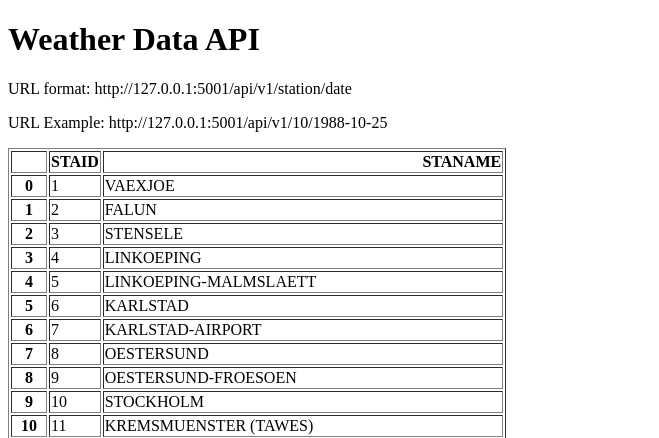
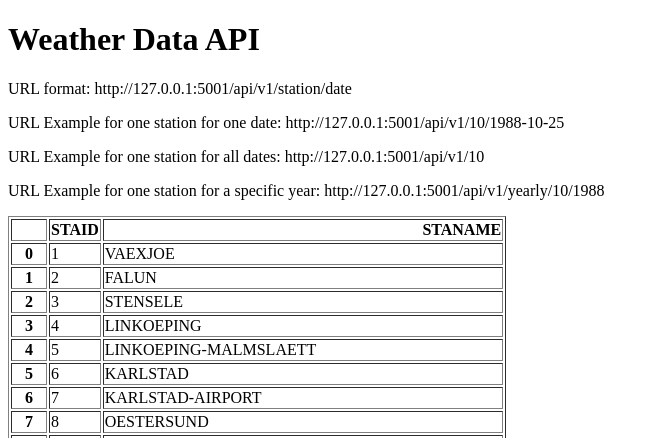
Before and after one commit to TheItalianDataGuy/weather_new_api, a Flask app: page / in a window 1280 px wide. Shown: the top 438 px of the page, without its empty margins (0-659 px from the left). Run offline with Flask 3, Linux system fonts and the light colour scheme.

Commit message:
Add URL endpoints for yearly, all data

```diff
--- a/main.py
+++ b/main.py
@@ -1,7 +1,6 @@
 from flask import Flask, render_template
 import pandas as pd
-
-
+from datetime import datetime
 
 # Create a website object
 app = Flask(__name__)
@@ -9,6 +8,7 @@ app = Flask(__name__)
 # Table to be visualised on the home webpage
 stations = pd.read_csv("data_small/stations.txt", skiprows=17)
 stations = stations[["STAID", "STANAME                                 "]]
+
 
 # Connect html pages to the website object (DECORATOR)
 @app.route("/")
@@ -19,7 +19,7 @@ def home():
     return render_template("home.html", data=stations.to_html())
 
 
-# By using <statio> <date> you make this variable dynamic
+# By using <station> <date> you make this variable dynamic
 # So the users can insert the station and date they want
 @app.route("/api/v1/<station>/<date>")
 def about(station, date):
@@ -34,6 +34,26 @@ def about(station, date):
             "temperature": temperature}
 
 
+# Create the option to select a specific station and get all the data with years and temperatures
+@app.route("/api/v1/<station>")
+def all_data(station):
+    filename = "data_small/TG_STAID" + str(station).zfill(6) + ".txt"
+    df = pd.read_csv(filename, skiprows=20, parse_dates=["    DATE"])
+    result = df.to_dict(orient="records")
+    return result
+
+
+# Crete URL based on the date.
+# '    DATE' needs to be converted into a string with .astype() function
+# .str.startswith(str(year)) will select the year typed in
+@app.route("/api/v1/yearly/<station>/<year>")
+def yearly(station, year):
+    filename = "data_small/TG_STAID" + str(station).zfill(6) + ".txt"
+    df = pd.read_csv(filename, skiprows=20)
+    df['    DATE'] = df['    DATE'].astype(str)
+    result = df[df['    DATE'].str.startswith(str(year))].to_dict(orient="records")
+    return result
+
 # If run multiple Flask apps, change the port (default port is 5000)
 if __name__ == "__main__":
     app.run(debug=True, port=5001)
--- a/templates/home.html
+++ b/templates/home.html
@@ -7,7 +7,9 @@
 <body>
 <h1>Weather Data API</h1>
 <p>URL format: http://127.0.0.1:5001/api/v1/station/date</p>
-<p>URL Example: http://127.0.0.1:5001/api/v1/10/1988-10-25</p>
+<p>URL Example for one station for one date: http://127.0.0.1:5001/api/v1/10/1988-10-25</p>
+<p>URL Example for one station for all dates: http://127.0.0.1:5001/api/v1/10</p>
+<p>URL Example for one station for a specific year: http://127.0.0.1:5001/api/v1/yearly/10/1988</p>
 <p>{{data|safe}}</p>
 </body>
 </html>
```
